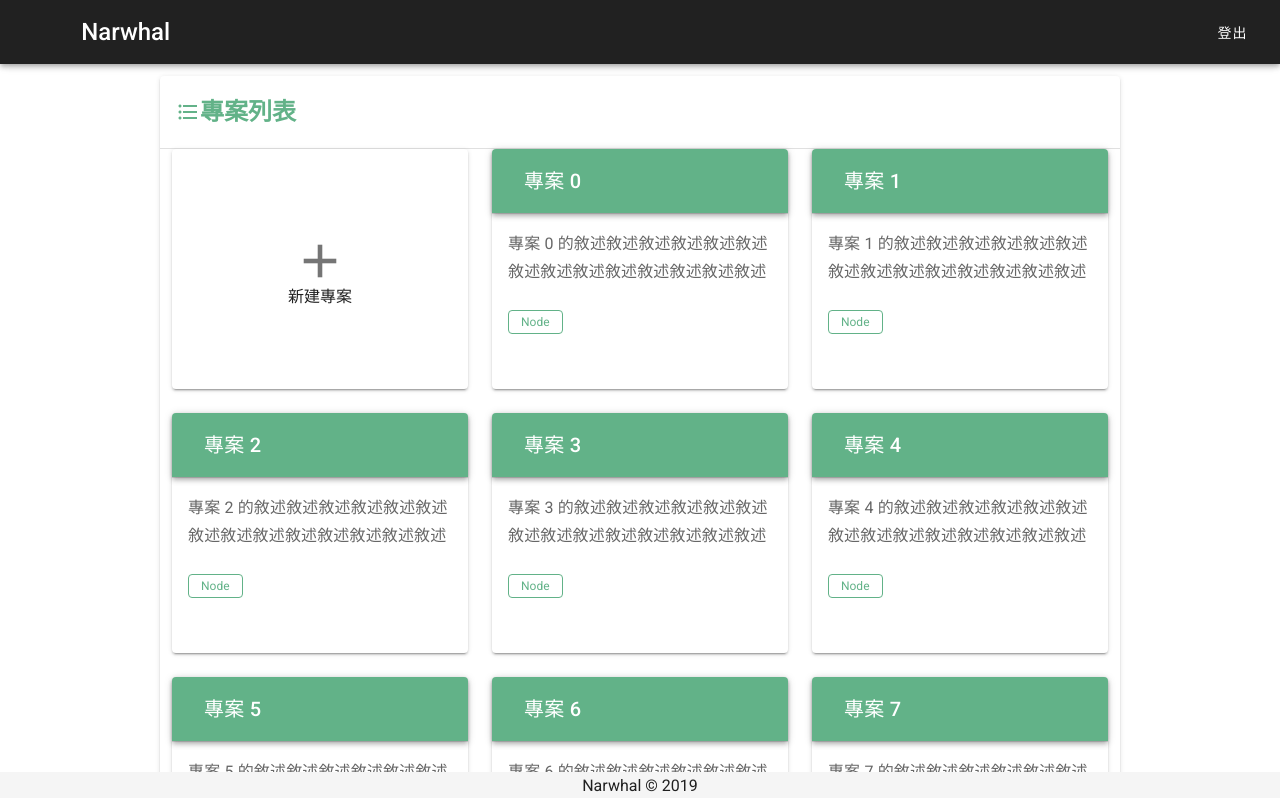
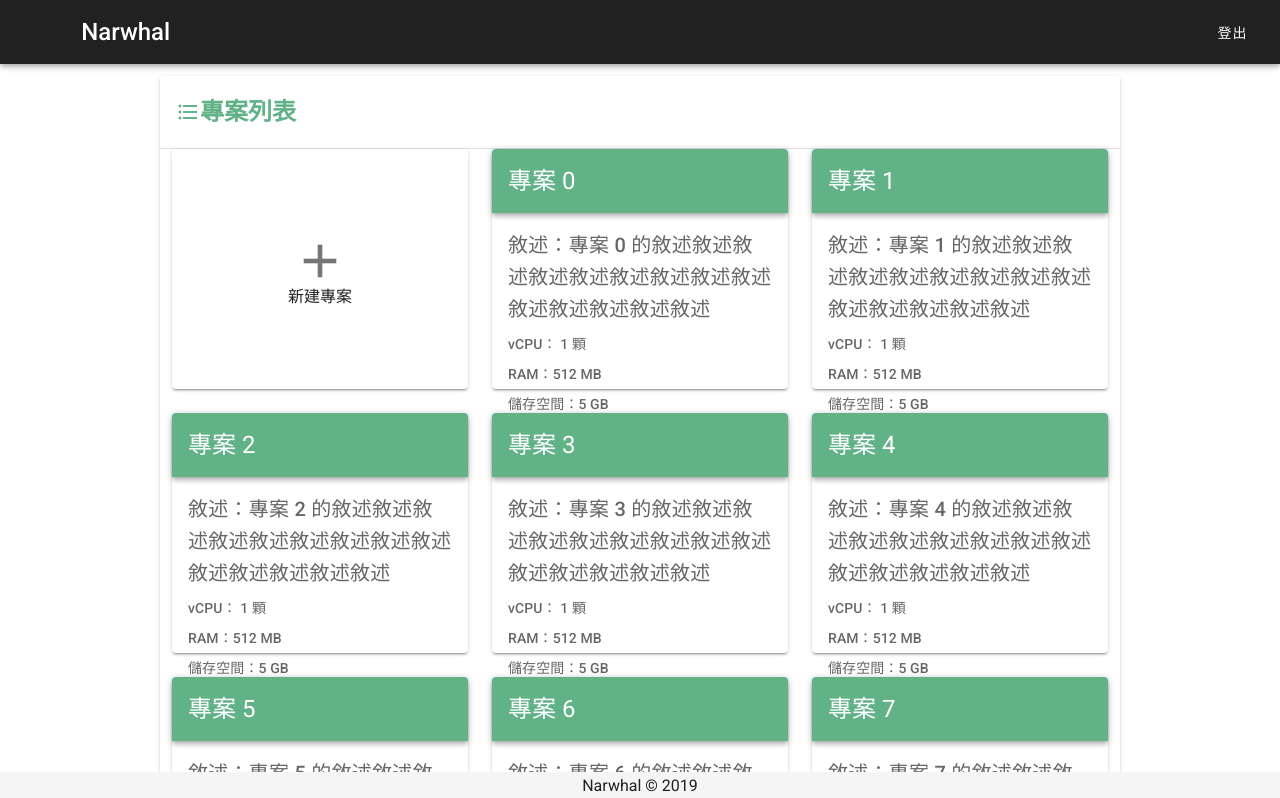
Before and after one commit to neo-narwhal/narwhal-frontend, a Nuxt app: page /projects in a window 1280 px wide. Shown: the top 798 px of the page. Built offline with nearby package versions, Linux system fonts and the light colour scheme; no server answers; sample sign-in values are in the browser's storage.

Commit message:
update component ProjectCard

```diff
--- a/components/projects/list/ProjectCard.vue
+++ b/components/projects/list/ProjectCard.vue
@@ -1,22 +1,49 @@
 <template>
   <v-hover v-slot:default="{ hover }">
-    <v-card class="project-card" :elevation="hover ? 12 : 2" link nuxt :to="`/projects/${id}`">
+    <v-card class="project-card" :elevation="hover ? 12 : 2">
       <v-toolbar dark color="primary">
-        <v-card-title class="title" v-text="name" />
+        <div class="headline" v-text="name" />
       </v-toolbar>
-      <v-divider />
-      <v-card-text class="subtitle-1" v-text="description" />
-      <v-card-actions>
-        <v-chip
-          class="mx-2"
-          label
-          outlined
-          color="primary"
-          small
-        >
-          Node
-        </v-chip>
-      </v-card-actions>
+      <v-card-text>
+        <v-overlay v-model="hover" absolute :opacity="0.7">
+          <v-card class="pa-3" color="#111111" dark>
+            <div class="mb-3 grey--text">
+              專案存取 URL
+            </div>
+            <div style="overflow-x: auto;" v-text="`https://aaaaaa.narwhal.ntut.club/${name}`" />
+          </v-card>
+          <div class="pt-5 d-flex justify-center">
+            <v-tooltip bottom color="grey darken-4">
+              <template v-slot:activator="{ on }">
+                <v-btn icon v-on="on">
+                  <v-icon>mdi-content-copy</v-icon>
+                </v-btn>
+              </template>
+              <span>複製 URL</span>
+            </v-tooltip>
+            <v-tooltip bottom color="primary">
+              <template v-slot:activator="{ on }">
+                <v-btn icon class="mx-7" v-on="on">
+                  <v-icon>mdi-pencil</v-icon>
+                </v-btn>
+              </template>
+              <span>編輯專案</span>
+            </v-tooltip>
+            <v-tooltip bottom color="error">
+              <template v-slot:activator="{ on }">
+                <v-btn icon v-on="on">
+                  <v-icon>mdi-delete</v-icon>
+                </v-btn>
+              </template>
+              <span>刪除專案</span>
+            </v-tooltip>
+          </div>
+        </v-overlay>
+        <div class="title mb-2" v-text="`敘述：${description || '無'}`" />
+        <div class="subtitle-2 mb-2" v-text="`vCPU： ${cpu} 顆`" />
+        <div class="subtitle-2 mb-2" v-text="`RAM：${memory} MB`" />
+        <div class="subtitle-2" v-text="`儲存空間：${storage} GB`" />
+      </v-card-text>
     </v-card>
   </v-hover>
 </template>
@@ -27,18 +54,35 @@ export default {
   props: {
     name: {
       type: String,
-      required: true,
-      default: undefined
+      default: ''
     },
     id: {
       type: String,
-      required: true,
-      default: undefined
+      default: ''
     },
     description: {
       type: String,
-      required: true,
-      default: undefined
+      default: ''
+    },
+    isCustom: {
+      type: Boolean,
+      default: false
+    },
+    imageTag: {
+      type: String,
+      default: ''
+    },
+    cpu: {
+      type: Number,
+      default: 1
+    },
+    memory: {
+      type: Number,
+      default: 512
+    },
+    storage: {
+      type: Number,
+      default: 5
     }
   }
 }
```
